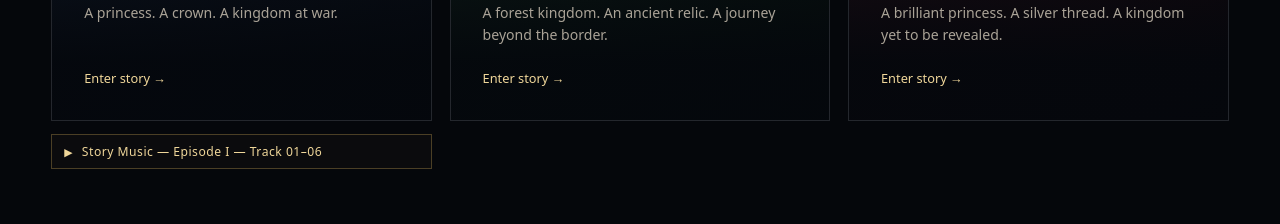
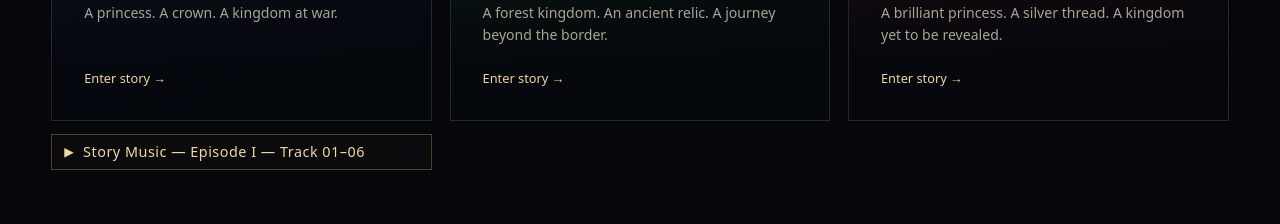
Before and after one commit to JackJackStudio/music-atelier-rowan, a Next.js app: page / in a window 1280 px wide. Shown: the part 1540-1764 px from the top of the page. Built offline with nearby package versions, Linux system fonts and the light colour scheme.

Commit message:
Increase homepage soundtrack link typography

```diff
--- a/src/app/globals.css
+++ b/src/app/globals.css
@@ -754,8 +754,8 @@ footer strong { color: #b9b0a4; font-weight: 500; }
   border:1px solid rgba(220,182,95,.30);
   background:rgba(220,182,95,.025);
   color:var(--gold-soft);
-  font:.76rem system-ui,sans-serif;
-  letter-spacing:.04em;
+  font:.9rem system-ui,sans-serif;
+  letter-spacing:.035em;
   transition:color .2s ease,transform .2s ease,border-color .2s ease,background .2s ease,box-shadow .2s ease;
 }
 .storyMusicLinks a:hover {
@@ -766,7 +766,7 @@ footer strong { color: #b9b0a4; font-weight: 500; }
   box-shadow:0 10px 24px rgba(0,0,0,.22);
 }
 .storyMusicLinks a span {
-  font-size:.68rem;
+  font-size:.78rem;
 }
 @media (max-width:960px) {
   .storyCard { min-height:27rem; }
```
